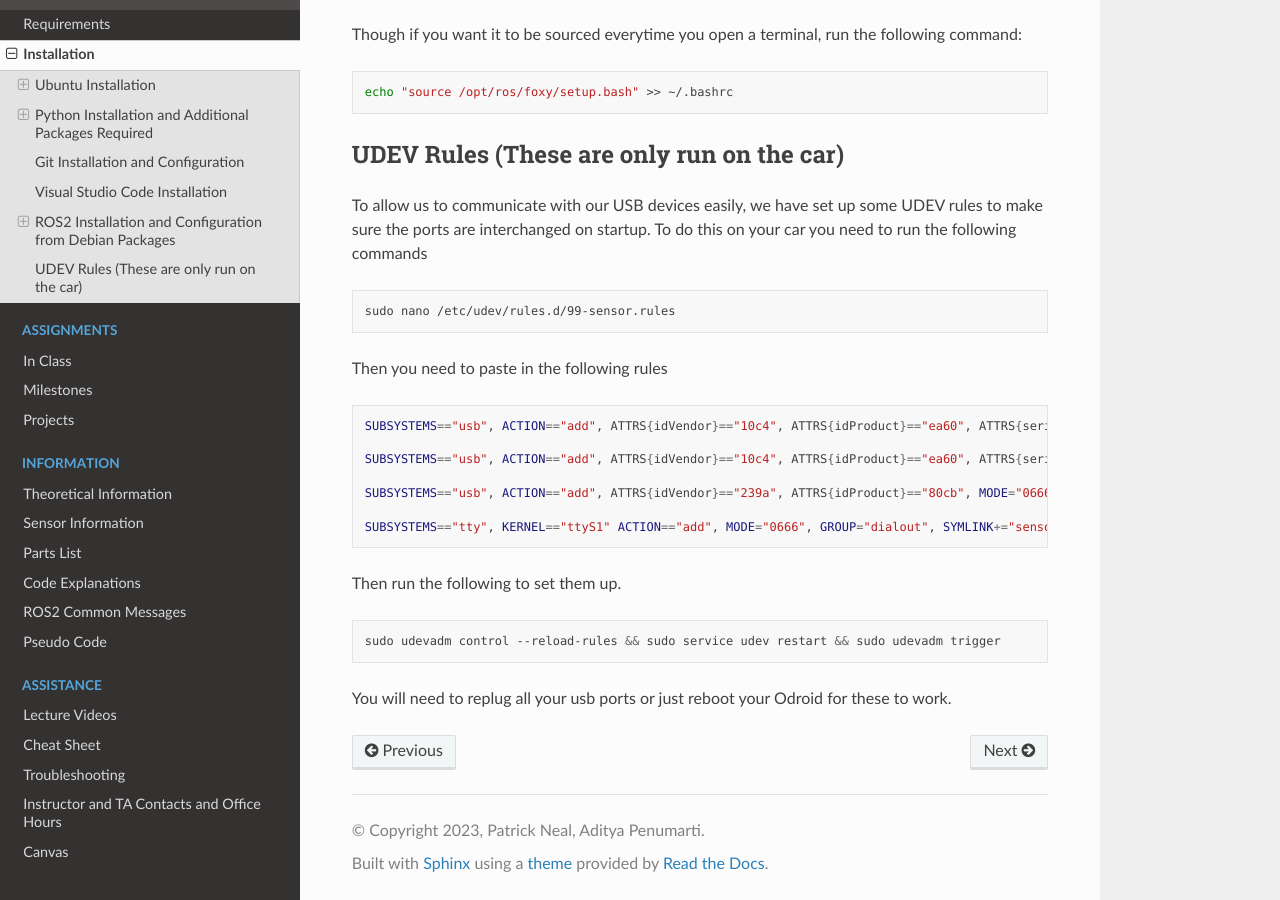
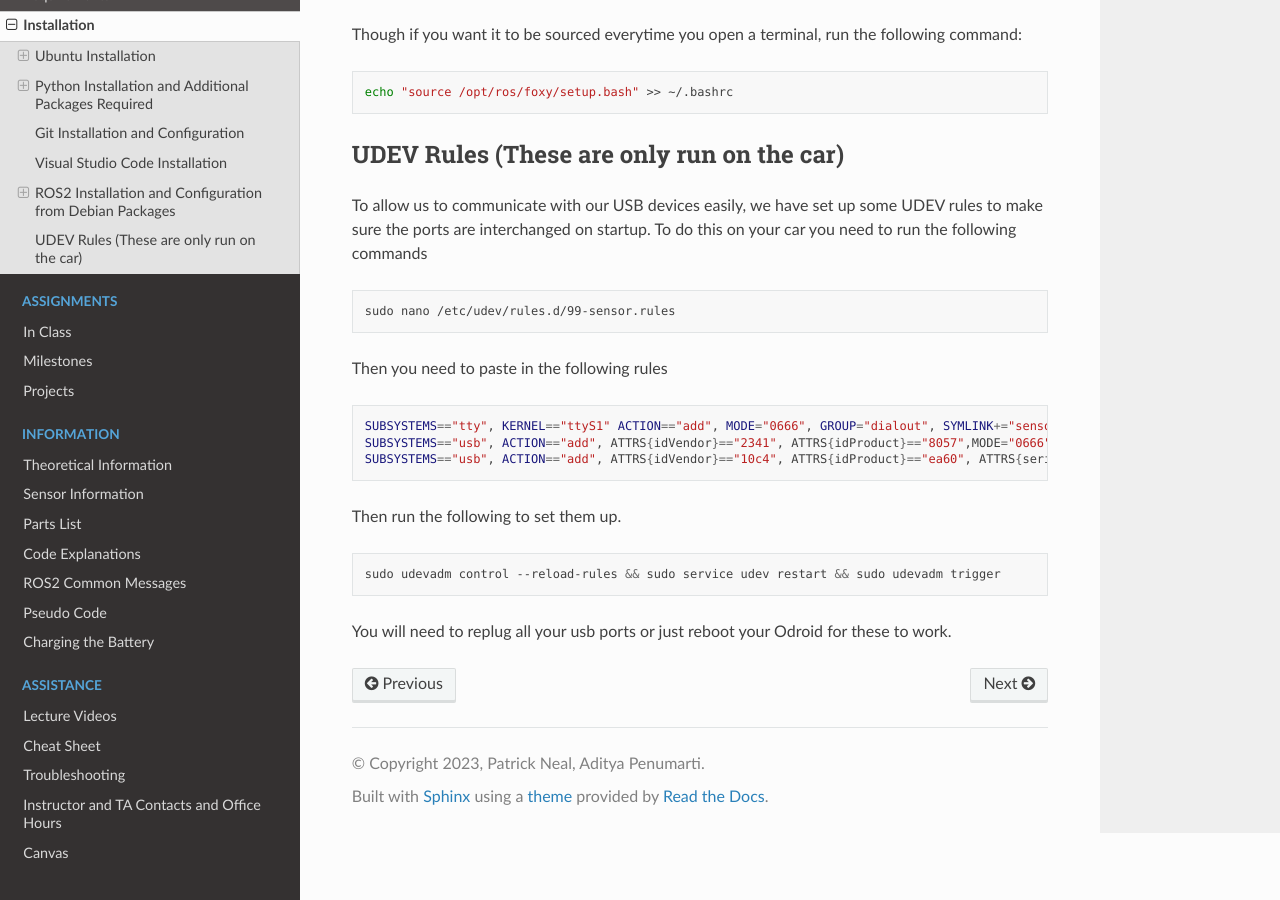
Before and after one commit to av-mae-uf/av1tenth-docs, a Sphinx documentation site: the page built from docs/gettingstarted/installation.rst, in a window 1280 px wide and 900 px high, scrolled down 4841 px. Built offline with Sphinx 7.4.7 and the Read the Docs theme 2.0.0, drawn with Linux system fonts in a browser that asks for light colours.

Commit message:
Adding new UDEV commands, adding battery charging info

```diff
--- a/docs/gettingstarted/installation.rst
+++ b/docs/gettingstarted/installation.rst
@@ -226,13 +226,10 @@ Then you need to paste in the following rules
 
 .. code-block:: bash
 
-    SUBSYSTEMS=="usb", ACTION=="add", ATTRS{idVendor}=="10c4", ATTRS{idProduct}=="ea60", ATTRS{serial}=="1456", MODE="0666", GROUP="dialout", SYMLINK+="sensor/imu"
-
+    SUBSYSTEMS=="tty", KERNEL=="ttyS1" ACTION=="add", MODE="0666", GROUP="dialout", SYMLINK+="sensor/gps"
+    SUBSYSTEMS=="usb", ACTION=="add", ATTRS{idVendor}=="2341", ATTRS{idProduct}=="8057",MODE="0666", GROUP="dialout", SYMLINK+="sensor/arduino"
     SUBSYSTEMS=="usb", ACTION=="add", ATTRS{idVendor}=="10c4", ATTRS{idProduct}=="ea60", ATTRS{serial}=="0001", MODE="0666", GROUP="dialout", SYMLINK+="sensor/lidar"
 
-    SUBSYSTEMS=="usb", ACTION=="add", ATTRS{idVendor}=="239a", ATTRS{idProduct}=="80cb", MODE="0666", GROUP="dialout", SYMLINK+="sensor/encoder"
-
-    SUBSYSTEMS=="tty", KERNEL=="ttyS1" ACTION=="add", MODE="0666", GROUP="dialout", SYMLINK+="sensor/gps"
 
 Then run the following to set them up.
 
--- a/docs/index.rst
+++ b/docs/index.rst
@@ -51,6 +51,7 @@ For the node template you can download that :download:`here <information/files/n
    Code Explanations <information/code/code>
    ROS2 Common Messages <information/ros2_common_msgs>
    Pseudo Code <information/code/pseudocode>
+   Charging the Battery <information/battery>
 
 .. toctree::
    :caption: Assistance
```
Also changed, not shown: docs/information/battery.rst (added, +11 -0 lines).
